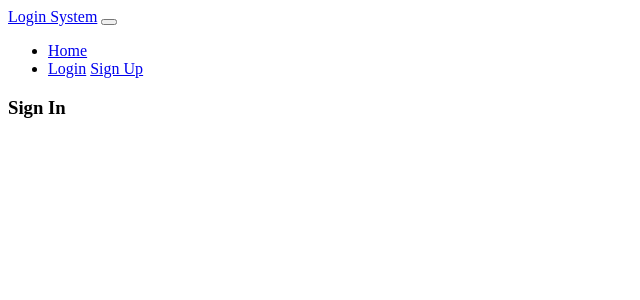
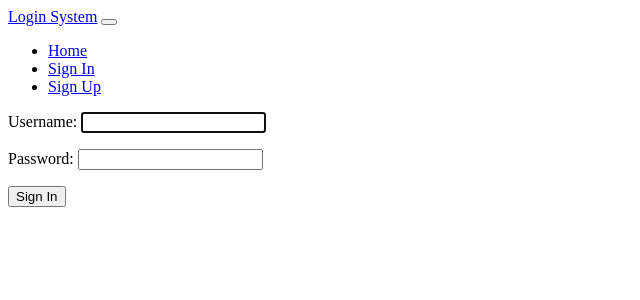
Before and after one commit to llucasft/cadastro-login, a Django app: page /signin/ in a window 1280 px wide. Shown: the top 300 px of the page, without its empty margins (0-640 px from the left). Run offline with Django 4.2, Linux system fonts and the light colour scheme.

Commit message:
registro, login e logout funcionando

```diff
--- a/accounts/urls.py
+++ b/accounts/urls.py
@@ -6,6 +6,5 @@ urlpatterns = [
     path('', views.home, name='home'),
     path('signup/', views.signup, name='signup'),
     path('signin/', views.signin, name='signin'),
-    path('signout/', views.signout, name='signout'),
     path('logoutaccount/', views.logoutaccount, name='logoutaccount'),
 ]
--- a/accounts/views.py
+++ b/accounts/views.py
@@ -2,7 +2,8 @@ from django.shortcuts import redirect, render
 from django.http import HttpResponse
 from .forms import UserCreateForm
 from django.contrib.auth.models import User
-from django.contrib.auth import login, logout
+from django.contrib.auth.forms import AuthenticationForm
+from django.contrib.auth import login, logout, authenticate
 from django.shortcuts import redirect
 from django.db import IntegrityError
 from django.views.decorators.csrf import csrf_exempt
@@ -32,7 +33,7 @@ def signup(request):
             password=request.POST['password1'])
             user.save()
             login(request, user)
-            return redirect('signin')
+            return redirect('home')
         except IntegrityError:
             return render(request, 'accounts/signup.html',
             {'form':UserCreateForm, 'error':'Username already taken. Choose new username. '})
@@ -42,8 +43,17 @@ def signup(request):
 
 
 def signin(request):
-    return render(request, 'accounts/signin.html')
 
+    if request.method == 'GET':
+        return render(request, 'accounts/signin.html', {'form':AuthenticationForm})
 
-def signout(request):
-    pass
+    else:
+        user = authenticate(request, username=request.POST['username'],
+        password=request.POST['password'])
+    if user is None:
+        return render(request, 'accounts/signin.html',
+        {'form':AuthenticationForm(),
+        'error':'username and password do not match'})
+    else:
+        login(request,user)
+        return redirect('home')
--- a/templates/accounts/signin.html
+++ b/templates/accounts/signin.html
@@ -7,29 +7,30 @@
       <div class="collapse navbar-collapse" id="navbarSupportedContent">
         <ul class="navbar-nav me-auto mb-2 mb-lg-0">
             <li class="nav-item">
-            <a class="nav-link active" aria-current="page" href="{% url 'home' %}">Home</a>
+                <a class="nav-link active" aria-current="page" href="#">Home</a>
               </li>
-          <li class="nav-item">
               {% if user.is_authenticated %}
                     <a class="nav-link" href="{% url 'logoutaccount' %}">Logout</a>
               {% else %}
-                  <a class="nav-link" href="#">Login</a>
+              <li class="nav-item">
+                    <a class="nav-link" href="{% url 'signin' %}">Sign In</a>
+              </li>
+              <li class="nav-item">
                     <a class="nav-link" href="{% url 'signup' %}">Sign Up</a>
+              </li>
               {% endif%}
         </ul>
       </div>
     </div>
   </nav>
 
-<!DOCTYPE html>
-<html lang="en">
-<head>
-    <meta charset="UTF-8">
-    <meta http-equiv="X-UA-Compatible" content="IE=edge">
-    <meta name="viewport" content="width=device-width, initial-scale=1.0">
-    <title>Login</title>
-</head>
-<body>
-    <h3>Sign In</h3>
-</body>
-</html>
+  <form method="POST">
+    {% csrf_token %}
+    {{ form.as_p }}
+    <button type="submit" class="btn btn-primary">Sign In</button>
+    {% if error %}
+    <div class="alert alert-danger mt-3" role="alert">
+        {{ error }}
+    </div>
+    {% endif %}
+</form>
```
Also changed, not shown: templates/accounts/index.html (+6 -4 lines), templates/accounts/signup.html (+6 -3 lines). Lines whose indentation alone changed are shown as unchanged.
